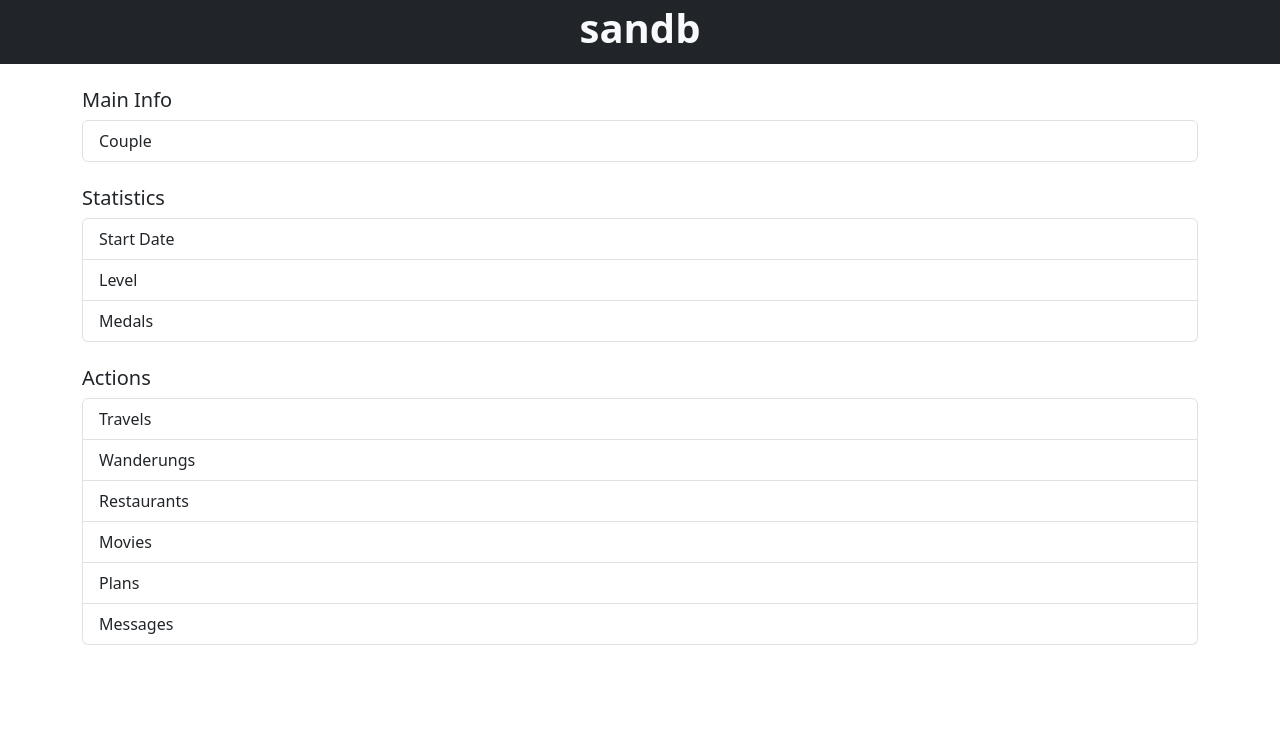
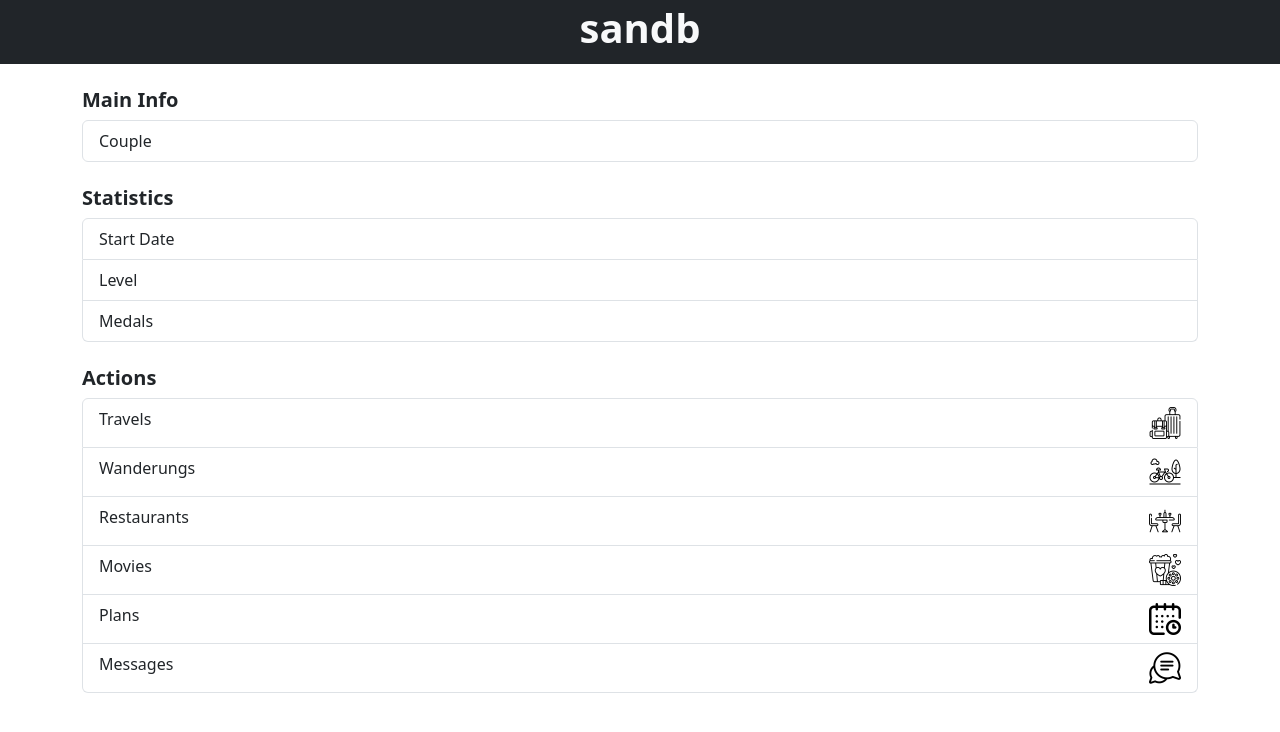
Before and after one commit to blankhall98/sandb, a Flask app: page / in a window 1280 px wide. Shown: the top 732 px of the page. Run offline with Flask 2, Linux system fonts and the light colour scheme.

Commit message:
initial style

```diff
--- a/static/css/style.css
+++ b/static/css/style.css
@@ -0,0 +1,4 @@
+.img-action{
+    height: 2em;
+    width: 2em;
+}
--- a/templates/base.html
+++ b/templates/base.html
@@ -5,6 +5,7 @@
     <meta http-equiv="X-UA-Compatible" content="IE=edge">
     <meta name="viewport" content="width=device-width, initial-scale=1.0">
     <link href="https://cdn.jsdelivr.net/npm/bootstrap@5.3.0-alpha3/dist/css/bootstrap.min.css" rel="stylesheet" integrity="sha384-KK94CHFLLe+nY2dmCWGMq91rCGa5gtU4mk92HdvYe+M/SXH301p5ILy+dN9+nJOZ" crossorigin="anonymous">
+    <link rel="stylesheet" href='../static/css/style.css' />
     <title>{%block title%}{%endblock%}</title>
 </head>
 <body>
--- a/templates/index.html
+++ b/templates/index.html
@@ -4,7 +4,7 @@
 
 <br>
 <div class="container">
-    <h5 class="text-dark">Main Info</h5>
+    <h5 class="text-dark"><b>Main Info</b></h5>
     <ul class="list-group">
         <li class="list-group-item">Couple</li>
     </ul>
@@ -12,7 +12,7 @@
 
 <br>
 <div class="container">
-    <h5 class="text-dark">Statistics</h5>
+    <h5 class="text-dark"><b>Statistics</b></h5>
     <ul class="list-group">
         <li class="list-group-item">Start Date</li>
         <li class="list-group-item">Level</li>
@@ -21,14 +21,14 @@
 </div>
 <br>
 <div class="container">
-    <h5 class="text-dark">Actions</h5>
+    <h5 class="text-dark"><b>Actions</b></h5>
     <ul class="list-group">
-        <li class="list-group-item">Travels</li>
-        <li class="list-group-item">Wanderungs</li>
-        <li class="list-group-item">Restaurants</li>
-        <li class="list-group-item">Movies</li>
-        <li class="list-group-item">Plans</li>
-        <li class="list-group-item">Messages</li>
+        <li class="list-group-item d-flex justify-content-between">Travels <img src="{{url_for('static', filename='images/travel-luggage.png')}}" alt="..." class="img-action"></li>
+        <li class="list-group-item d-flex justify-content-between">Wanderungs <img src="{{url_for('static', filename='images/bicycle.png')}}" alt="..." class="img-action"></li>
+        <li class="list-group-item d-flex justify-content-between">Restaurants <img src="{{url_for('static', filename='images/Restaurant.png')}}" alt="..." class="img-action"></li>
+        <li class="list-group-item d-flex justify-content-between">Movies <img src="{{url_for('static', filename='images/cinema.png')}}" alt="..." class="img-action"></li>
+        <li class="list-group-item d-flex justify-content-between">Plans <img src="{{url_for('static', filename='images/calendar.png')}}" alt="..." class="img-action"></li>
+        <li class="list-group-item d-flex justify-content-between">Messages <img src="{{url_for('static', filename='images/conversation.png')}}" alt="..." class="img-action"></li>
     </ul>
 </div>
 {%endblock%}
```
Also changed, not shown: static/images/bicycle.png (added), static/images/calendar.png (added), static/images/cinema.png (added), static/images/conversation.png (added), static/images/restaurant.png (added), static/images/travel-luggage.png (added).
